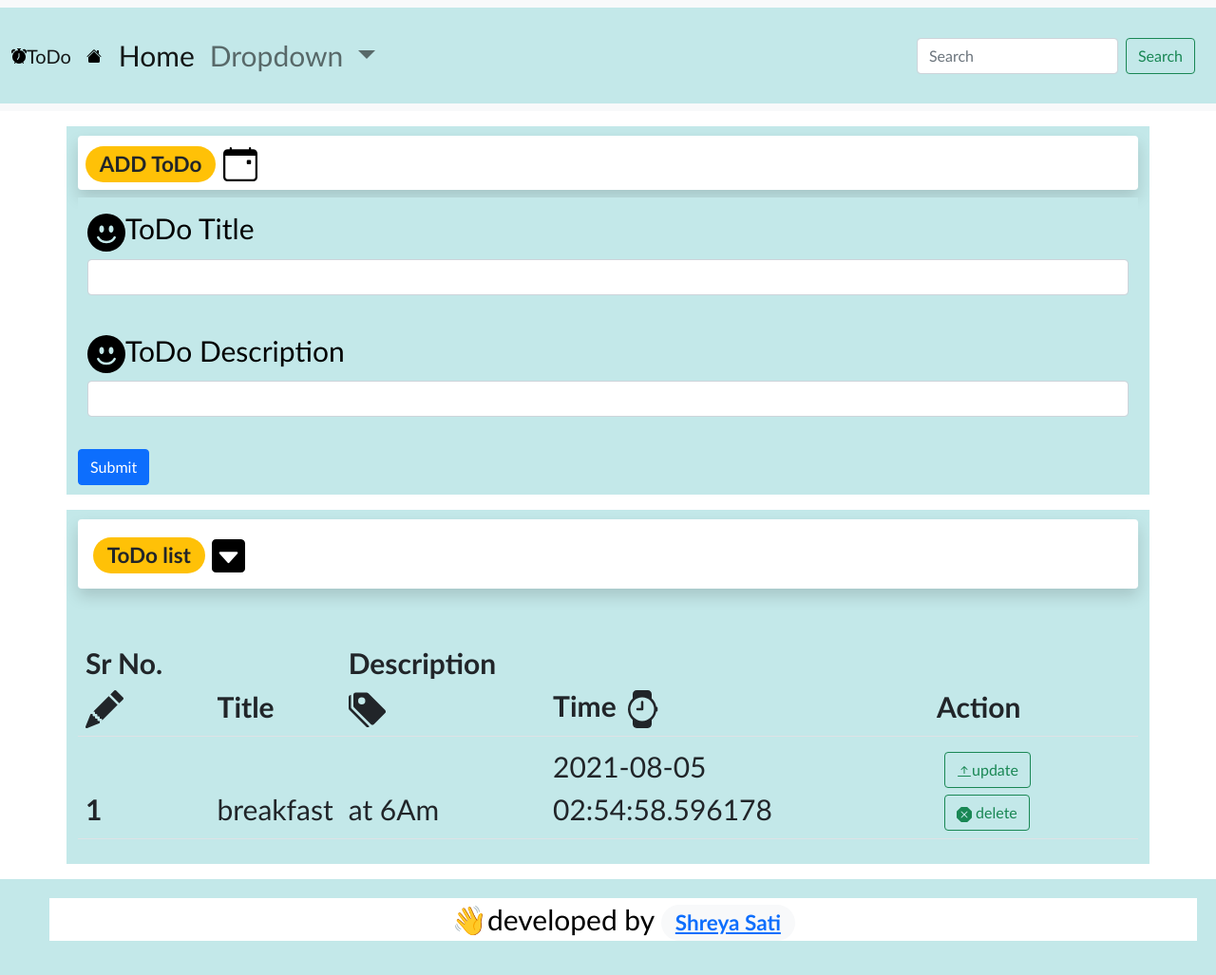
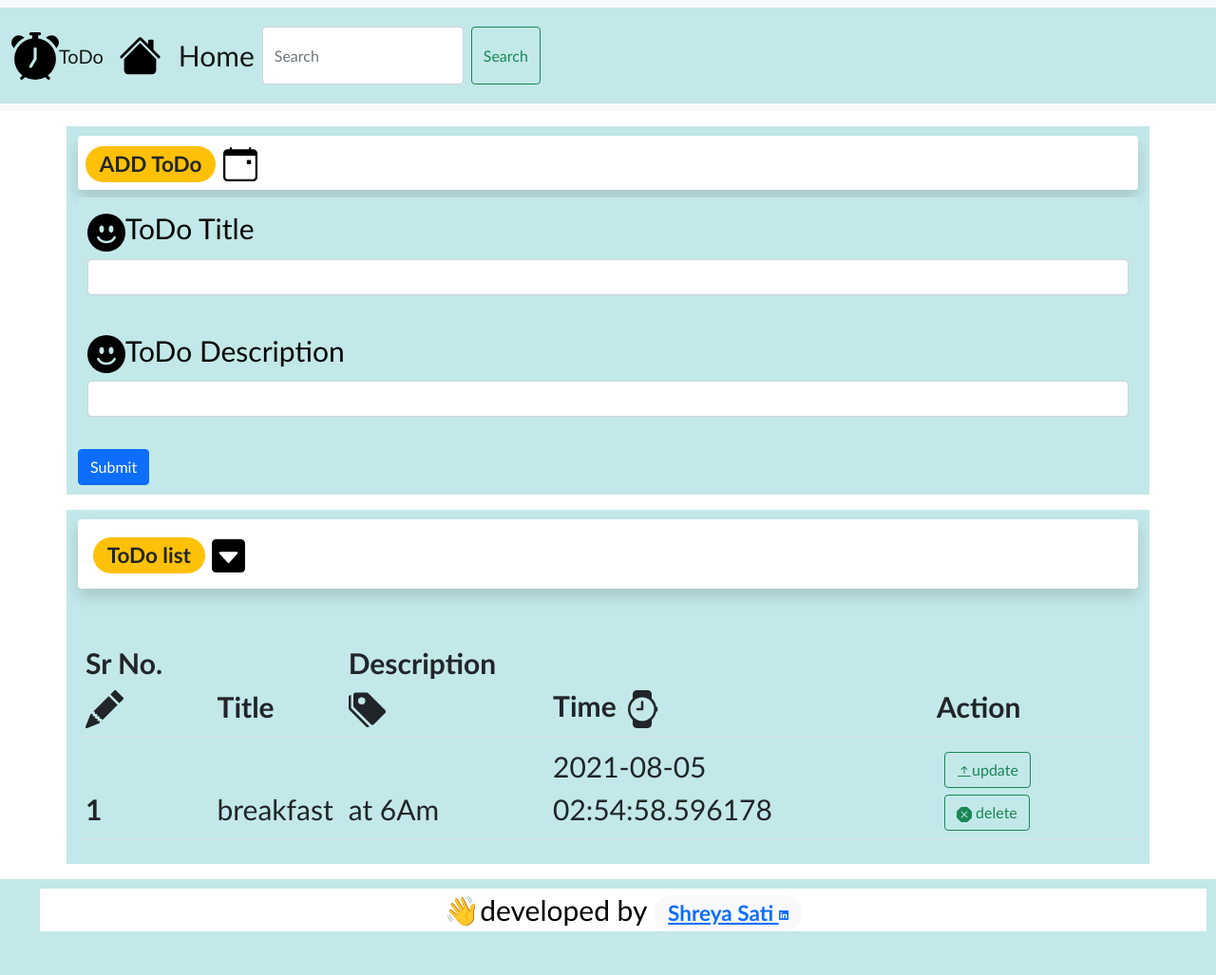
Before and after one commit to shreyasati16/To-Do_web-application, a Flask app: page / in a window 1280 px wide. Shown: the whole page at 95% size. After the commit the page ends 981 px from the top, so only its background shows below. Run offline with Flask 2, Linux system fonts and the light colour scheme; data comes from the database, SQL or seed files in the repository.

Commit message:
Update base.html

```diff
--- a/templates/base.html
+++ b/templates/base.html
@@ -15,6 +15,7 @@
 
   </style>
 
+
   <!-- Required meta tags -->
   <meta charset="utf-8">
   <meta name="viewport" content="width=device-width, initial-scale=1">
@@ -22,6 +23,7 @@
   <!-- Bootstrap CSS -->
   <link href="https://cdn.jsdelivr.net/npm/bootstrap@5.0.2/dist/css/bootstrap.min.css" rel="stylesheet"
     integrity="sha384-EVSTQN3/azprG1Anm3QDgpJLIm9Nao0Yz1ztcQTwFspd3yD65VohhpuuCOmLASjC" crossorigin="anonymous">
+
 
   <title>{% block title %} {% endblock title %}
     -TODO APP</title>
@@ -40,40 +42,29 @@
           font-size: 30px;
         }
       </style>
-            <svg xmlns="http://www.w3.org/2000/svg" width="16" height="16" fill="currentColor" class="bi bi-alarm-fill" viewBox="0 0 16 16">
-                <path d="M6 .5a.5.5 0 0 1 .5-.5h3a.5.5 0 0 1 0 1H9v1.07a7.001 7.001 0 0 1 3.274 12.474l.601.602a.5.5 0 0 1-.707.708l-.746-.746A6.97 6.97 0 0 1 8 16a6.97 6.97 0 0 1-3.422-.892l-.746.746a.5.5 0 0 1-.707-.708l.602-.602A7.001 7.001 0 0 1 7 2.07V1h-.5A.5.5 0 0 1 6 .5zm2.5 5a.5.5 0 0 0-1 0v3.362l-1.429 2.38a.5.5 0 1 0 .858.515l1.5-2.5A.5.5 0 0 0 8.5 9V5.5zM.86 5.387A2.5 2.5 0 1 1 4.387 1.86 8.035 8.035 0 0 0 .86 5.387zM11.613 1.86a2.5 2.5 0 1 1 3.527 3.527 8.035 8.035 0 0 0-3.527-3.527z"/>
+      <svg xmlns="http://www.w3.org/2000/svg" width="50" height="50" fill="currentColor" class="bi bi-alarm-fill"
+        viewBox="0 0 16 16">
+        <path
+          d="M6 .5a.5.5 0 0 1 .5-.5h3a.5.5 0 0 1 0 1H9v1.07a7.001 7.001 0 0 1 3.274 12.474l.601.602a.5.5 0 0 1-.707.708l-.746-.746A6.97 6.97 0 0 1 8 16a6.97 6.97 0 0 1-3.422-.892l-.746.746a.5.5 0 0 1-.707-.708l.602-.602A7.001 7.001 0 0 1 7 2.07V1h-.5A.5.5 0 0 1 6 .5zm2.5 5a.5.5 0 0 0-1 0v3.362l-1.429 2.38a.5.5 0 1 0 .858.515l1.5-2.5A.5.5 0 0 0 8.5 9V5.5zM.86 5.387A2.5 2.5 0 1 1 4.387 1.86 8.035 8.035 0 0 0 .86 5.387zM11.613 1.86a2.5 2.5 0 1 1 3.527 3.527 8.035 8.035 0 0 0-3.527-3.527z" />
       </svg>
-          <a class="navbar-brand" href="/">ToDo</a>
+      <a class="navbar-brand"  href="/" >ToDo</a>
       <button class="navbar-toggler" type="button" data-bs-toggle="collapse" data-bs-target="#navbarSupportedContent"
         aria-controls="navbarSupportedContent" aria-expanded="false" aria-label="Toggle navigation">
         <span class="navbar-toggler-icon"></span>
       </button>
-          <svg xmlns="http://www.w3.org/2000/svg" width="16" height="16" fill="currentColor" class="bi bi-house-fill" viewBox="0 0 16 16">
-            <path fill-rule="evenodd" d="m8 3.293 6 6V13.5a1.5 1.5 0 0 1-1.5 1.5h-9A1.5 1.5 0 0 1 2 13.5V9.293l6-6zm5-.793V6l-2-2V2.5a.5.5 0 0 1 .5-.5h1a.5.5 0 0 1 .5.5z"/>
-            <path fill-rule="evenodd" d="M7.293 1.5a1 1 0 0 1 1.414 0l6.647 6.646a.5.5 0 0 1-.708.708L8 2.207 1.354 8.854a.5.5 0 1 1-.708-.708L7.293 1.5z"/>
+      <svg xmlns="http://www.w3.org/2000/svg" width="45" height="45" fill="currentColor" class="bi bi-house-fill"
+        viewBox="0 0 16 16">
+        <path fill-rule="evenodd"
+          d="m8 3.293 6 6V13.5a1.5 1.5 0 0 1-1.5 1.5h-9A1.5 1.5 0 0 1 2 13.5V9.293l6-6zm5-.793V6l-2-2V2.5a.5.5 0 0 1 .5-.5h1a.5.5 0 0 1 .5.5z" />
+        <path fill-rule="evenodd"
+          d="M7.293 1.5a1 1 0 0 1 1.414 0l6.647 6.646a.5.5 0 0 1-.708.708L8 2.207 1.354 8.854a.5.5 0 1 1-.708-.708L7.293 1.5z" />
       </svg>
       <div class="collapse navbar-collapse" id="navbarSupportedContent">
         <ul class="navbar-nav me-auto mb-2 mb-lg-0">
           <li class="nav-item">
-                <a class="nav-link active" aria-current="page" href="#">Home</a>
+            <a class="nav-link active" aria-current="page" href="/">Home</a>
           </li>
 
-              <li class="nav-item dropdown">
-                <a class="nav-link dropdown-toggle" href="/" id="navbarDropdown" role="button" data-bs-toggle="dropdown"
-                  aria-expanded="false">
-                  Dropdown
-                </a>
-                <ul class="dropdown-menu" aria-labelledby="navbarDropdown">
-                  <li><a class="dropdown-item" href="/">Action</a></li>
-                  <li><a class="dropdown-item" href="/">Another action</a></li>
-                  <li>
-                    <hr class="dropdown-divider">
-                  </li>
-                  <li><a class="dropdown-item" href="#">Something else here</a></li>
-                </ul>
-              </li>
-
-            </ul>
         <form class="d-flex">
           <input class="form-control me-2" type="search" placeholder="Search" aria-label="Search">
           <button class="btn btn-outline-success" type="submit">Search</button>
@@ -81,10 +72,12 @@
       </div>
     </div>
   </nav>
-{% block body  %}
+  {% block body %}
 
-{% endblock body  %}
+  {% endblock body %}
+
 </body>
+
 <footer>
   <div>
     <style>
@@ -93,15 +86,19 @@
         background-color: white;
          text-align: center;
       }
+
+
     </style>
-<div>
+
     <ul>
 
-      <p class="shazz">👋developed by <span class="badge rounded-pill bg-light text-dark"><a href="https://www.linkedin.com/in/shreya-sati-13b52a1b5/">Shreya Sati</a>
+      <p class="shazz">👋developed by <span class="badge rounded-pill bg-light text-dark"><a
+            href="https://www.linkedin.com/in/shreya-sati-13b52a1b5/">Shreya Sati <svg xmlns="http://www.w3.org/2000/svg" width="10" height="10" fill="currentColor" class="bi bi-linkedin" viewBox="0 0 16 16">
+              <path d="M0 1.146C0 .513.526 0 1.175 0h13.65C15.474 0 16 .513 16 1.146v13.708c0 .633-.526 1.146-1.175 1.146H1.175C.526 16 0 15.487 0 14.854V1.146zm4.943 12.248V6.169H2.542v7.225h2.401zm-1.2-8.212c.837 0 1.358-.554 1.358-1.248-.015-.709-.52-1.248-1.342-1.248-.822 0-1.359.54-1.359 1.248 0 .694.521 1.248 1.327 1.248h.016zm4.908 8.212V9.359c0-.216.016-.432.08-.586.173-.431.568-.878 1.232-.878.869 0 1.216.662 1.216 1.634v3.865h2.401V9.25c0-2.22-1.184-3.252-2.764-3.252-1.274 0-1.845.7-2.165 1.193v.025h-.016a5.54 5.54 0 0 1 .016-.025V6.169h-2.4c.03.678 0 7.225 0 7.225h2.4z"/>
+            </svg></a>
         </span> </p>
     </ul>
   </div>
 </footer>
 
-
 </html>
```
Lines whose indentation alone changed are shown as unchanged.
